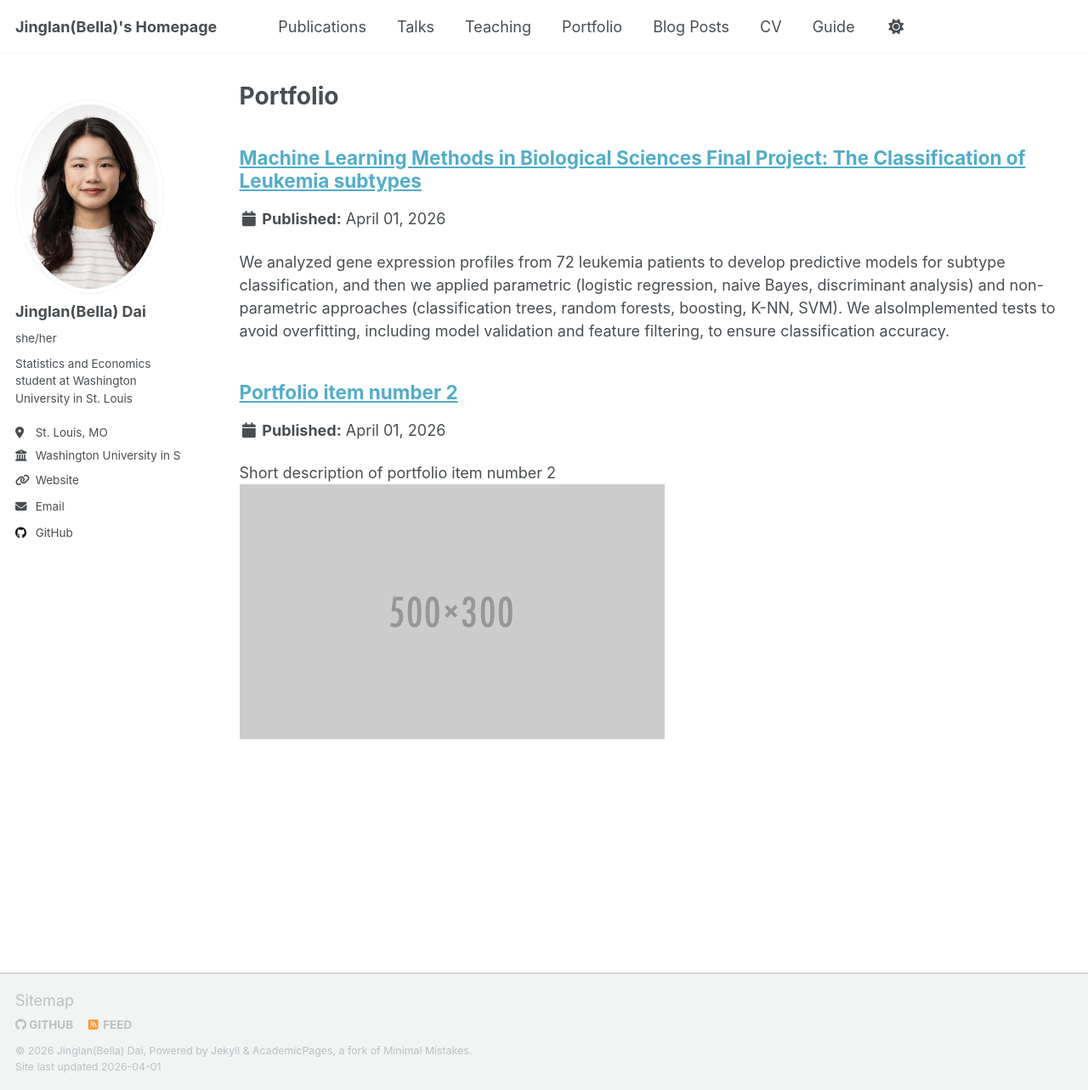
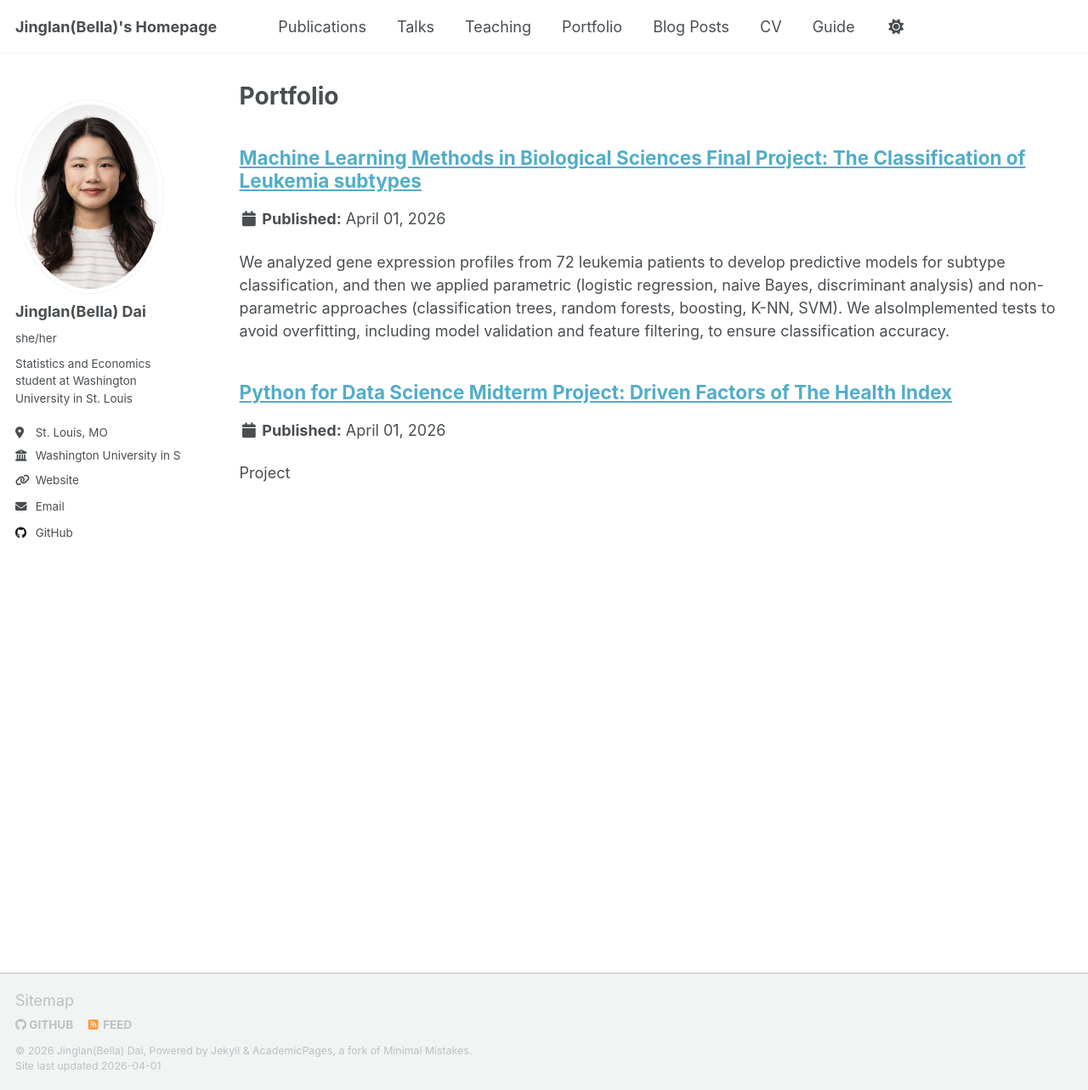
Before and after one commit to belladai36/belladai36.github.io, a Jekyll site: the page built from _pages/portfolio.html, in a window 1280 px wide and 1283 px high. Shown: the whole window at 85% size. Built offline with Jekyll 4.4.1, drawn with Linux system fonts in a browser that asks for light colours; a script that is not in the unit is left out.

Commit message:
Update portfolio-2.html

```diff
--- a/_portfolio/portfolio-2.html
+++ b/_portfolio/portfolio-2.html
@@ -1,7 +1,7 @@
 ---
-title: "Portfolio item number 2"
-excerpt: "Short description of portfolio item number 2 <br/><img src='/images/500x300.png'>"
+title: "Python for Data Science Midterm Project: Driven Factors of The Health Index "
+excerpt: Project
 collection: portfolio
 ---
-
-This is an item in your portfolio. It can be have images or nice text. If you name the file .md, it will be parsed as markdown. If you name the file .html, it will be parsed as HTML.
+# File links
+- [Final HTML Report](/files/Midterm%20Project%20Bella%20Dai.html)
```
